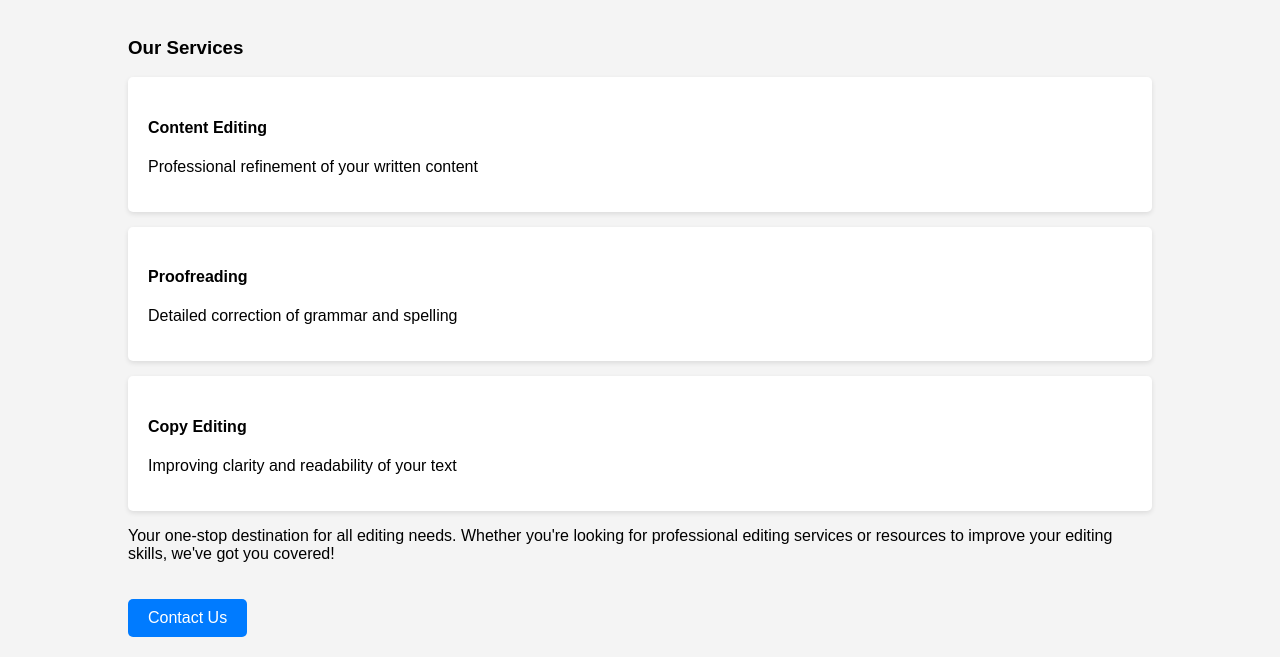
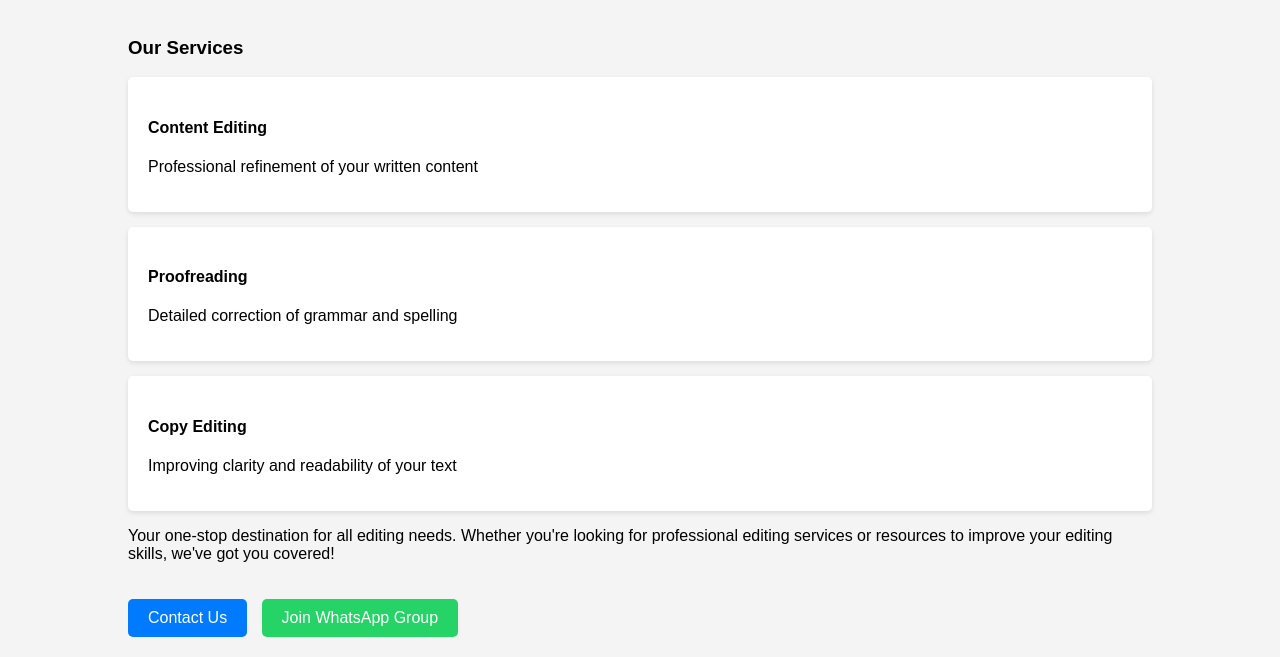
Before and after one commit to gamerffa3/turboweb, a plain HTML site: page index.html in a window 1280 px wide. Shown: the part 420-1077 px from the top of the page. Drawn offline with Linux system fonts and the light colour scheme.

Commit message:
Update index.html

```diff
--- a/index.html
+++ b/index.html
@@ -80,6 +80,21 @@
         .btn-contact:hover {
             background: #0056b3;
         }
+        .btn-whatsapp {
+            display: inline-block;
+            padding: 10px 20px;
+            background: #25D366;
+            color: #fff;
+            text-decoration: none;
+            border-radius: 5px;
+            margin-top: 20px;
+            margin-left: 10px;
+        }
+        .btn-whatsapp:hover {
+            background: #128C7E;
+            transform: scale(1.05);
+            transition: all 0.2s ease;
+        }
     </style>
 </head>
 <body>
@@ -122,6 +137,7 @@
     <p>Your one-stop destination for all editing needs. Whether you're looking for professional editing services or resources to improve your editing skills, we've got you covered!</p>
 
     <a href="https://gamerffa3.github.io/editor-1/" class="btn-contact">Contact Us</a>
+    <a href="https://chat.whatsapp.com/EfZRkgRs2zY8BUGXktsPuF" class="btn-whatsapp">Join WhatsApp Group</a>
 </div>
 
 </body>
```
